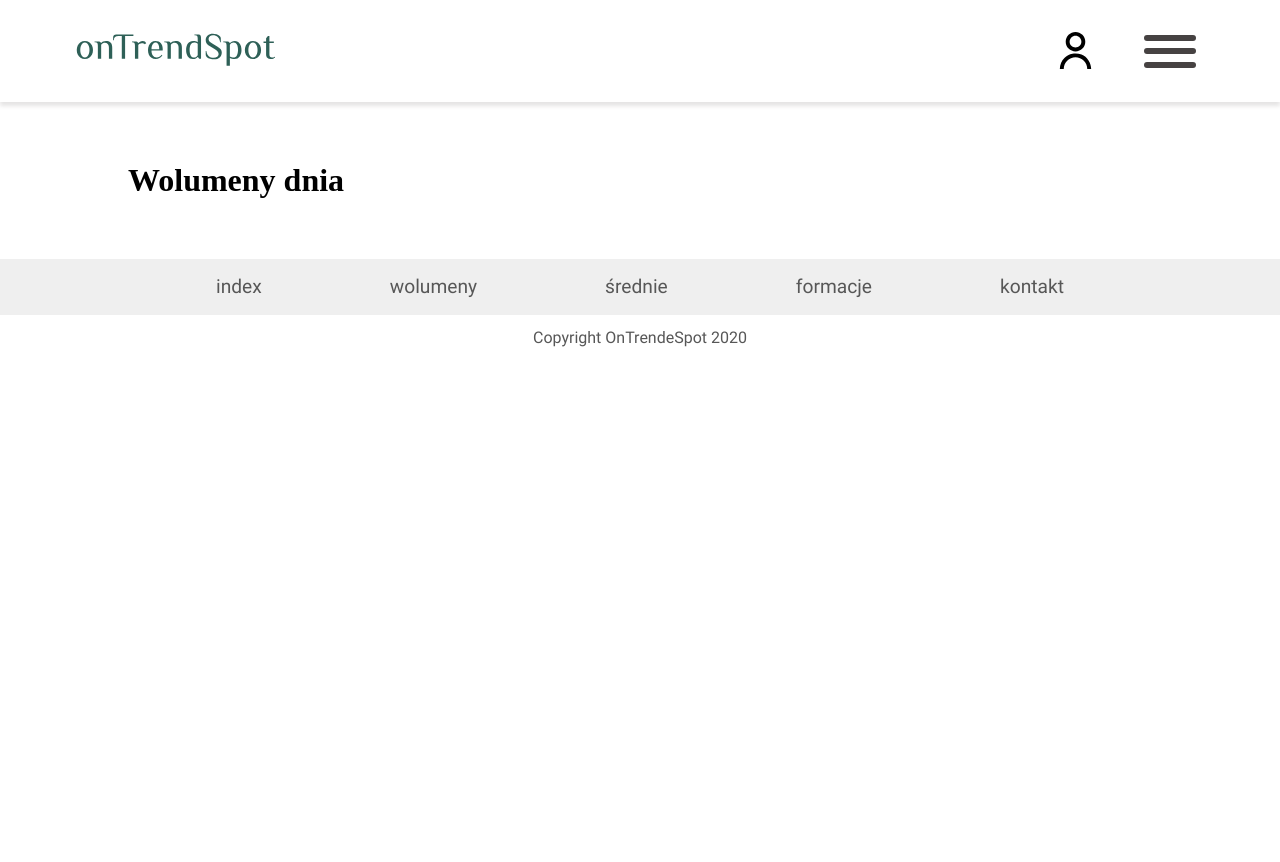
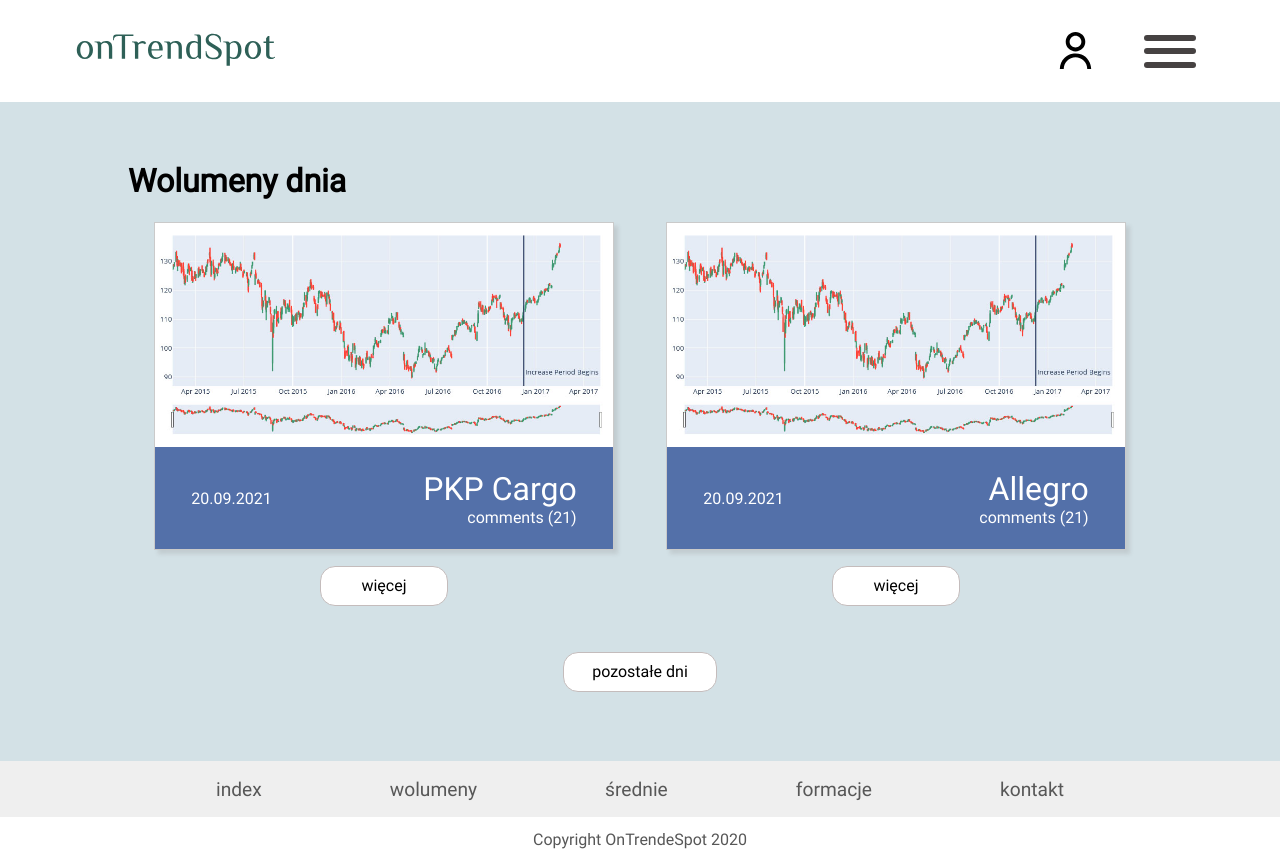
Before and after one commit to lStrachanowski/ontrendspot, a Django app: page / in a window 1280 px wide. Before the commit the page ends 347 px from the top, so only its background shows below. Run offline with Django 3.2, Linux system fonts and the light colour scheme.

Commit message:
Wolumeny dnia section in index view created

```diff
--- a/stocks/static/css/main.css
+++ b/stocks/static/css/main.css
@@ -1,13 +1,3 @@
-body {
-    margin: 0;
-    padding: 0;
-}
-
-a{
-    text-decoration:none;
-}
-
-
 @font-face {
     font-family: 'Roboto-Regular';
     src: local('Roboto-Regular'),
@@ -19,6 +9,22 @@ a{
     src: local('Roboto-Bold'),
          url('../fonts/Roboto/Roboto-Bold.ttf') format("truetype");
   }
+
+body {
+    margin: 0;
+    padding: 0;
+}
+
+a{
+    text-decoration:none;
+    color: white;
+}
+
+h1{
+    font-family: Roboto-Regular;
+}
+
+
 
 .header-container{
     display: flex;
@@ -70,6 +76,12 @@ a{
     cursor: pointer;
 }
 
+.base-position{
+    display: flex;
+    flex-direction: column;
+    padding: 3% 10%;
+    background: #D3E1E6;
+}
 
 .footer{
     display: flex;
@@ -109,13 +121,88 @@ a{
     padding: 1%;
 }
 
-.base-position{
+.index-stoc-container-wrapper{
     display: flex;
     flex-direction: row;
-    padding: 3% 10%;
 }
 
+.index-stock-position{
+    display: flex;
+    flex-direction: column;
+    justify-content: space-around;
+    align-items: center;
+}
+.index-stock-container{
+    width: 90%;
+    border: 1px solid #CACACA;
+    box-sizing: border-box;
+    box-shadow: 4px 4px 4px rgba(127, 120, 120, 0.2);
+    background: white;
+}
 
+.index-stock-image{
+    width: 100%;
+}
+.index-stock-container-data{
+    font-family: Roboto-Regular;
+    color: white;
+    background-color: #5370A9;
+    display: flex;
+    flex-direction: row;
+    padding: 5% 8%;
+    font-size: 1em;
+    align-items: center;
+}
+
+.index-stock-container-element{
+    width: 50%;
+}
+
+.index-stock-container-element-right{
+    width: 100%;
+    display: flex;
+    flex-direction: column;
+    align-items: flex-end;
+}
+
+.stock-name-size{
+    font-size: 2em;
+}
+
+.button-style{
+    display: flex;
+    background: #FFFFFF;
+    border: 1px solid #C4BCBC;
+    box-sizing: border-box;
+    border-radius: 15px;
+    font-family: Roboto-Regular;
+    width: 25%;
+    height: 40px;
+    justify-content: center;
+    align-items: center;
+    text-align: center;
+    padding: 1% 2%;
+    word-break:break-all;
+    cursor: pointer;
+    margin: 3%;
+}
+
+.button-style-more{
+    width: 15%;
+}
+
+.button-style:hover{
+    background: #5370A9;
+    transition: 0.25s;
+    color: white;
+}
+
+.index-stock-button-container{
+    width: 100%;
+    display: flex;
+    align-items: center;
+    justify-content: center;
+}
 @media only screen and (max-width: 768px) {
 
 .header-container{
@@ -153,4 +240,12 @@ a{
     font-size: 0.8em;
 }
 
+.index-stoc-container-wrapper {
+    flex-direction: column;
 }
+
+.button-style-more{
+    width: 30%;
+}
+
+}
--- a/stocks/templates/stocks/base.html
+++ b/stocks/templates/stocks/base.html
@@ -41,6 +41,7 @@
 
   {% block content %}
   {% endblock %}
+
   <div class="footer">
     <div class="footer-space">
       <a href="" class="footer-font">index</a>
--- a/stocks/templates/stocks/index.html
+++ b/stocks/templates/stocks/index.html
@@ -1,8 +1,73 @@
 {% extends "stocks/base.html" %}
+{% load static %}
 {% block content %}
 <div class="base-position">
     <h1>Wolumeny dnia</h1>
+    <div class="index-stoc-container-wrapper">
+        <div class="index-stock-position">
+            <div class="index-stock-container">
+                <a href="{% url 'stock' 'pkp' %}">
+                    <img src="{% static '/img/chart.jpg'%}" class="index-stock-image">
+                </a>
+                <div class="index-stock-container-data">
+                    <div class="index-stock-container-element">
+                        20.09.2021
+                    </div>
+                    <div class="index-stock-container-element-right">
+                        <div class="stock-name-size">
+                            <a href="{% url 'stock' 'pkp' %}">PKP Cargo</a>
+                        </div>
+                        <div>
+                            comments (21)
+                        </div>
+
+                    </div>
+                </div>
+
+            </div>
+            <div class="index-stock-button-container">
+                <div class="button-style">
+                    więcej
+                </div>
+            </div>
+        </div>
+
+        <div class="index-stock-position">
+            <div class="index-stock-position">
+                <div class="index-stock-container">
+                    <a href="{% url 'stock' 'allegro' %}">
+                        <img src="{% static '/img/chart.jpg'%}" class="index-stock-image">
+                    </a>
+                        <div class="index-stock-container-data">
+                            <div class="index-stock-container-element">
+                                20.09.2021
+                            </div>
+                            <div class="index-stock-container-element-right">
+                                <div class="stock-name-size">
+                                    <a href="{% url 'stock' 'allegro' %}">Allegro</a>
+                                </div>
+                                <div>
+                                    comments (21)
+                                </div>
+
+                            </div>
+                        </div>
+                </div>
+                <div class="index-stock-button-container">
+                    <div class="button-style">
+                        więcej
+                    </div>
+                </div>
+            </div>
+        </div>
+
+
+    </div>
+    <div class="index-stock-button-container">
+        <div class="button-style button-style-more">
+            pozostałe dni
+        </div>
+    </div>
 </div>
 
-
-{% endblock %}
+    {% endblock %}
--- a/stocks/urls.py
+++ b/stocks/urls.py
@@ -8,6 +8,6 @@ urlpatterns = [
     path('reset', views.reset, name = 'reset'),
     path('list', views.list, name="list"),
     path('daydetails', views.daydetails, name="daydetails"),
-    path('stocks/<str:stockname>', views.stock )
+    path('stocks/<str:stockname>', views.stock, name="stock" )
 
 ]
```
Also changed, not shown: stocks/static/img/chart.jpg (added).
